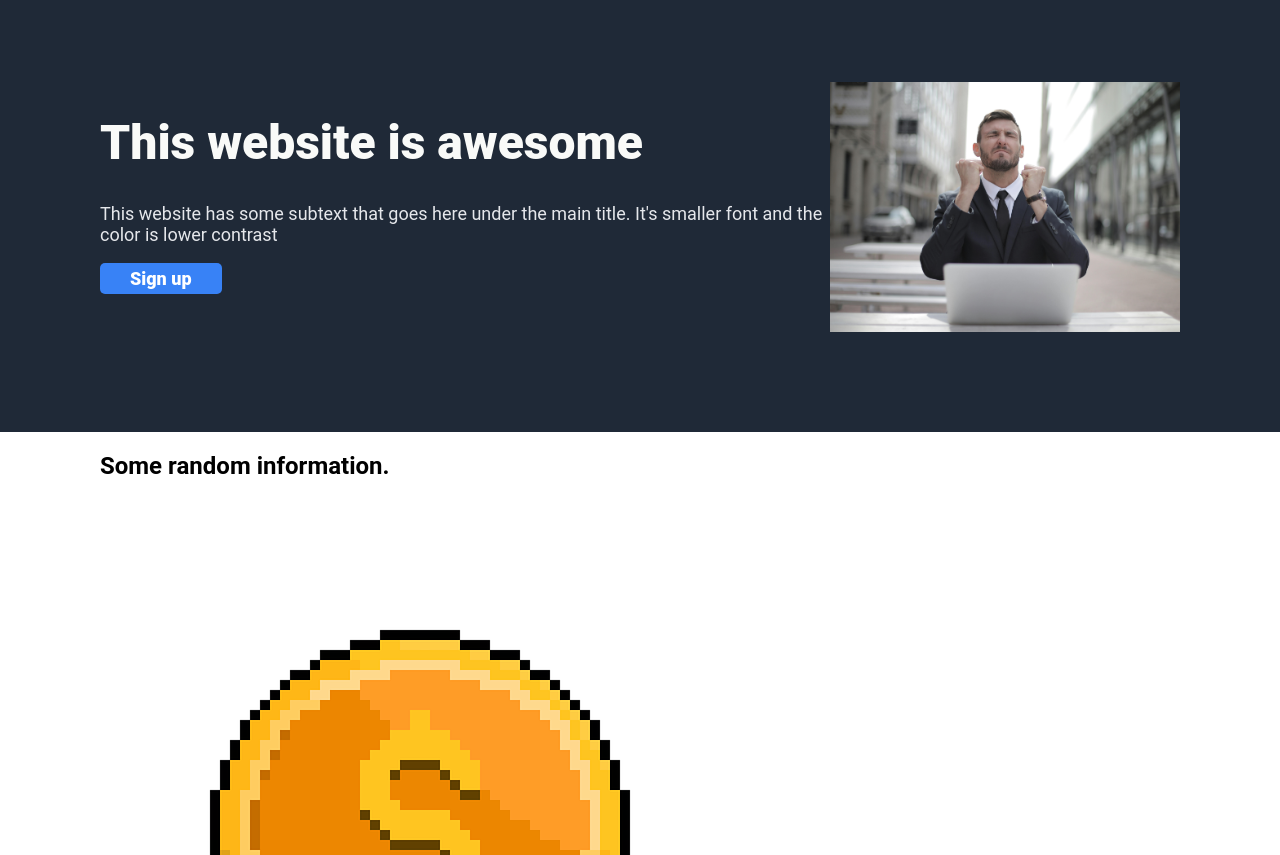
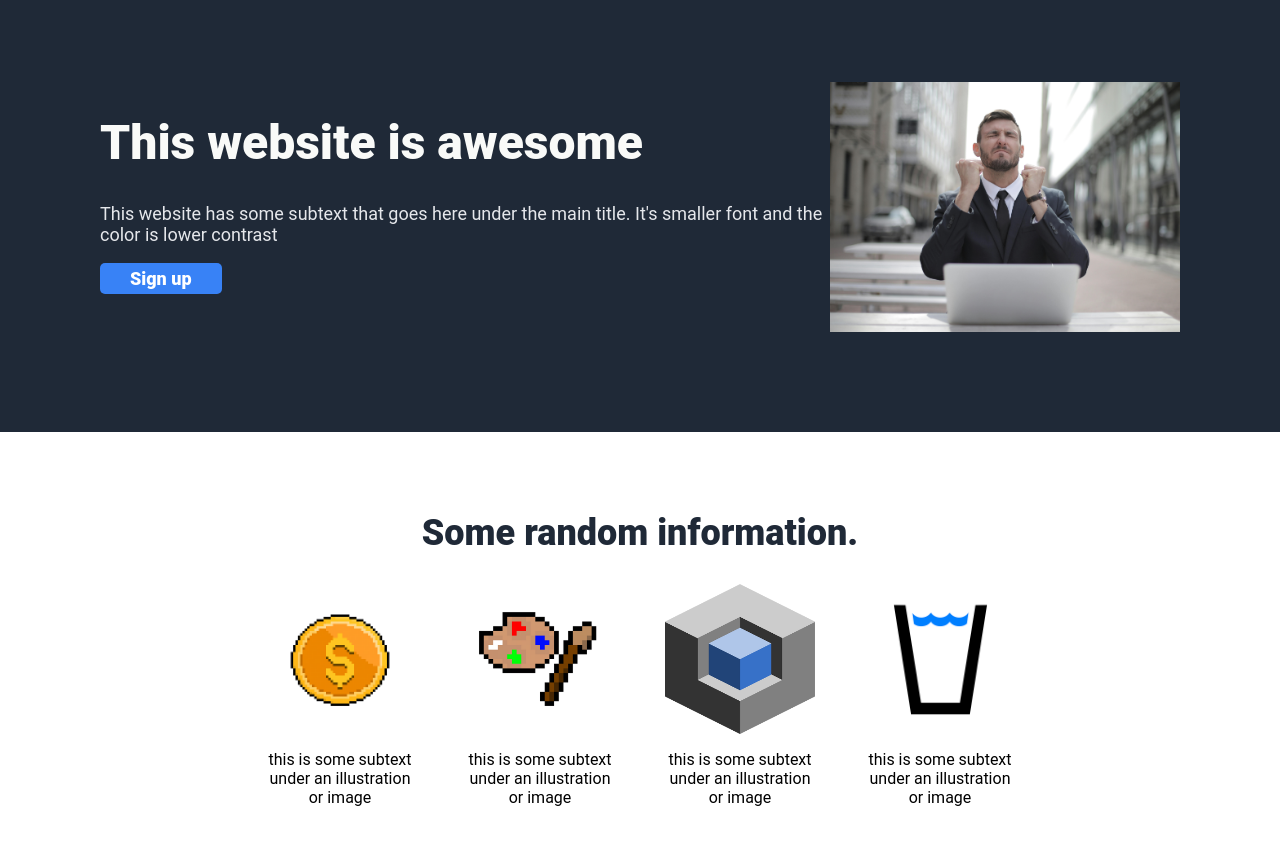
Before and after one commit to Blargh14/Odin-Project-Landing-Page, a plain HTML site: page index.html in a window 1280 px wide. Shown: the part 97-952 px from the top of the page. Drawn offline with Linux system fonts and the light colour scheme.

Commit message:
Complete content-2 section

```diff
--- a/index.html
+++ b/index.html
@@ -34,15 +34,15 @@
                 <img class="c2-image" src="./images/coin.png">
                 <p class="c2-image-caption">this is some subtext under an illustration or image</p>
             </div>
-            <div class="icblock">
+            <div class="c2-icblock">
                 <img class="c2-image" src="./images/art.png">
                 <p class="c2-image-caption">this is some subtext under an illustration or image</p>
             </div>
-            <div class="icblock">
+            <div class="c2-icblock">
                 <img class="c2-image" src="./images/cube.png">
                 <p class="c2-image-caption">this is some subtext under an illustration or image</p>
             </div>
-            <div class="icblock">
+            <div class="c2-icblock">
                 <img class="c2-image" src="./images/water.png">
                 <p class="c2-image-caption">this is some subtext under an illustration or image</p>
             </div>
--- a/styles.css
+++ b/styles.css
@@ -72,3 +72,36 @@ body {
 .c1-image {
     height: 250px;
 }
+
+.content-2 {
+    display: flex;
+    flex-direction: column;
+    align-items: center;
+    padding: 50px 100px 100px 100px;
+}
+
+.c2-head {
+    font-size: 36px;
+    color: #1F2937;
+    font-weight: 900;
+}
+
+.c2-images-with-captions {
+    display: flex;
+    justify-content: center;
+    gap: 50px;
+}
+
+.c2-image {
+    height: 150px;
+}
+
+.c2-icblock {
+    width: 150px;
+    display: flex;
+    flex-direction: column;
+}
+
+.c2-image-caption {
+    text-align: center;
+}
```
